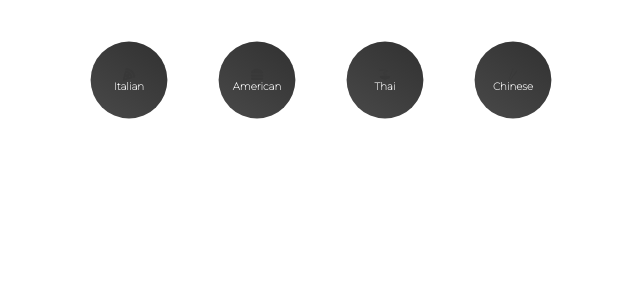
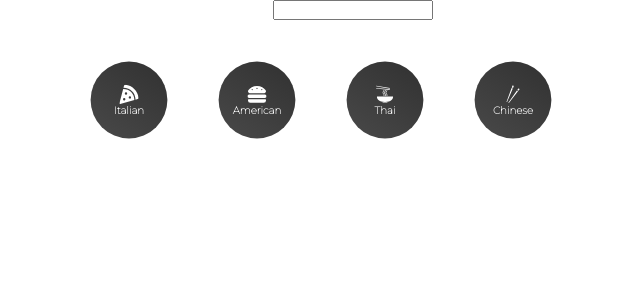
Before and after one commit to sarafsauceda/recipe-app, a React (Create React App) app in the folder my-recipes/: page /searched/1 in a window 1280 px wide. Shown: the top 300 px of the page, without its empty margins (303-943 px from the left). Built offline with nearby package versions, Linux system fonts and the light colour scheme.

Commit message:
working on search results

```diff
--- a/my-recipes/src/App.jsx
+++ b/my-recipes/src/App.jsx
@@ -1,12 +1,14 @@
 import Pages from "./pages/Pages"
 import Category from "./components/Category";
 import { BrowserRouter } from "react-router-dom";
+import Search from './components/Search'
 
 function App() {
   return (
 
     <div className="App">
       <BrowserRouter>
+      <Search />
       <Category />
       <Pages />
       </BrowserRouter>
--- a/my-recipes/src/components/Category.jsx
+++ b/my-recipes/src/components/Category.jsx
@@ -58,6 +58,23 @@
     color: white;
     font-size: 0.8rem
 }
+
+svg {
+    color: white;
+    font-size: 1.5rem
+}
+
+&.active{
+    background: linear-gradient(to right, #f27121, #e94057)
+
+    svg {
+        color: white;
+    }
+    h4 {
+        color: white
+
+}
+    }
 `;
 
 export default Category
--- /dev/null
+++ b/my-recipes/src/components/Search.jsx
@@ -0,0 +1,60 @@
+import Reaact from 'react';
+import styled from 'styled-components';
+import {useState} from 'react';
+import {FaSearch} from 'react-icons/fa';
+import {useNavigate} from 'react-router-dom'
+
+
+function Search () {
+
+    const [input, setInput] = useState("")
+    const navigate = useNavigate();
+
+    const submitHandler = (e) => {
+        e.preventDefault();
+        navigate('/searched/'+input)
+    }
+
+    return (
+      <FormStyle onSubmit={submitHandler}>
+          <div>
+            <FaSearch></FaSearch>
+          <input onChange={(e) => setInput(e.target.value)}
+          type="text"
+          value={input}
+          />
+          <h1>{input}</h1>
+          </div>
+      </FormStyle>
+    );
+  }
+
+  const FormStyle = styled.form`
+    margin: 0rem 20rem;
+
+        div {
+            width: 100%
+            position: relative
+        }
+    width: 100%
+    input {
+        border: none;
+        background: linear-gradient(35deg, #494949, #313131);
+        font-size: 1.5rem;
+        color: white;
+        padding: 1rem 3rem;
+        border: none;
+        border-radius: 1rem;
+        outline: none
+        width: 100%
+    }
+    svg {
+        position: absolute;
+        top: 50%;
+        left: 0%;
+        transform: translate(100%, -50%);
+        color: white;
+    }
+  `
+
+  export default Search;
--- a/my-recipes/src/pages/Pages.jsx
+++ b/my-recipes/src/pages/Pages.jsx
@@ -1,6 +1,7 @@
 import React from 'react'
 import Home from './Home'
 import Cuisine from './Cuisine'
+// import Searched from './Searched'
 import {Route, Routes} from "react-router-dom"
 
 function Pages() {
@@ -8,6 +9,7 @@
         <Routes>
             <Route path='/' element={<Home />} />
             <Route path='/cuisine/:type' element={<Cuisine />} />
+            {/* <Route path='/searched/:search' element={<Searched />}/> */}
         </Routes>
 
     )
```
Also changed, not shown: my-recipes/src/components/Searched.jsx (added, +21 -0 lines).
